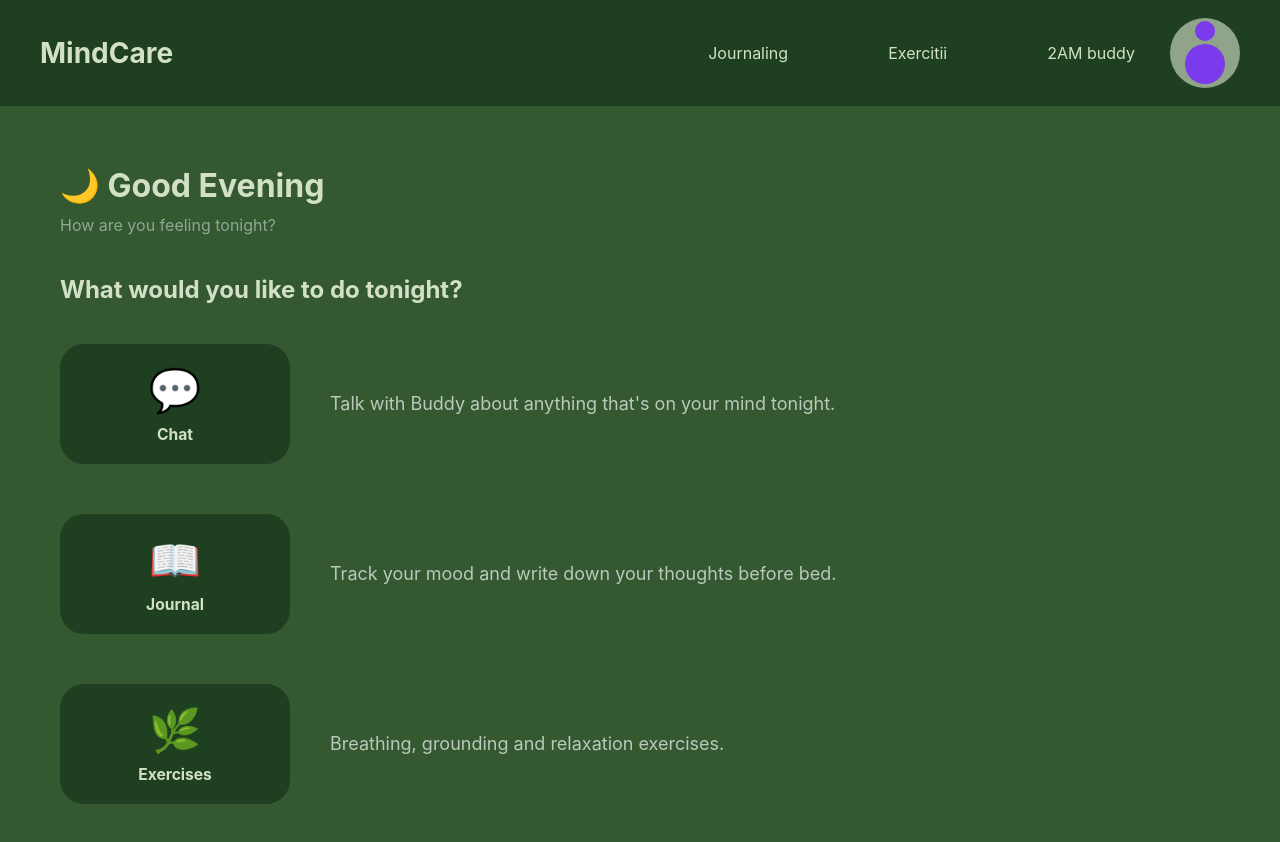
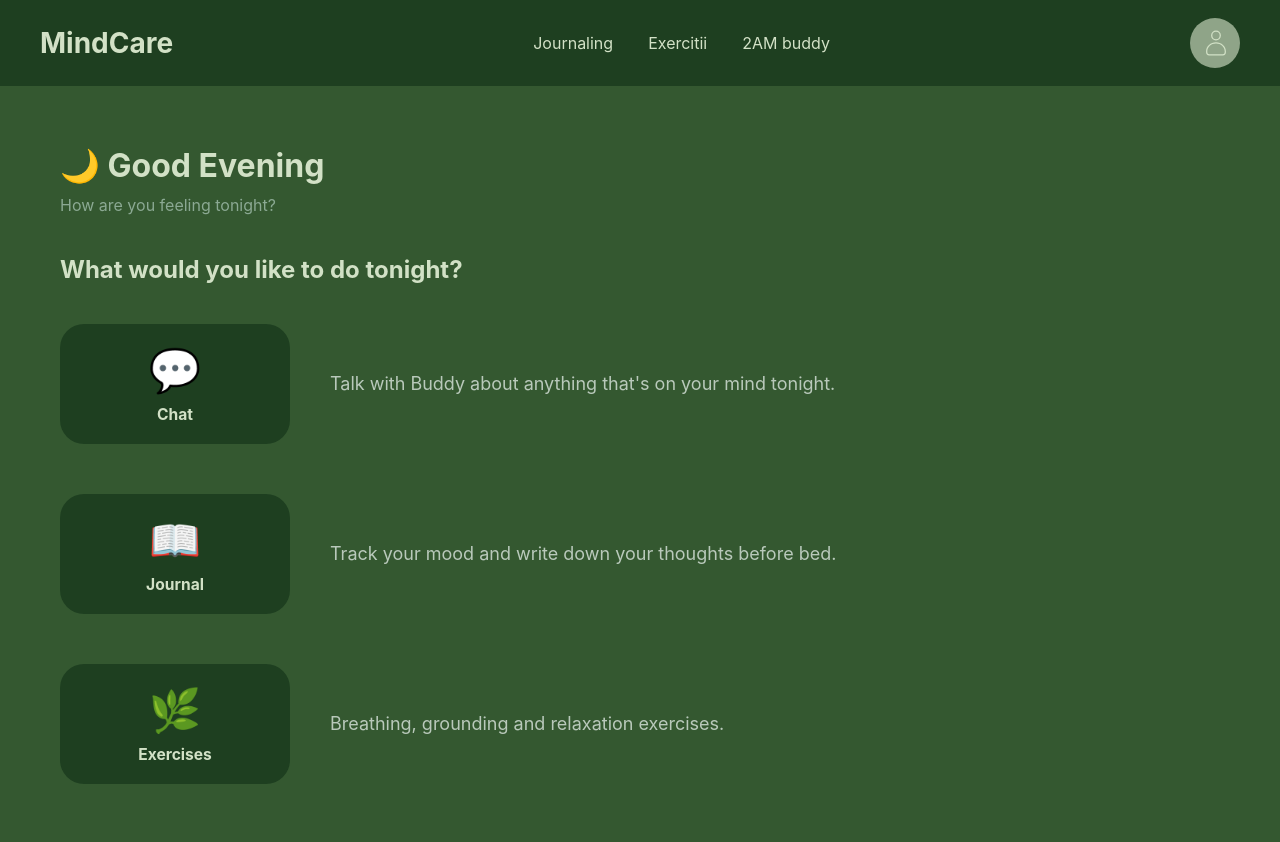
Before and after one commit to plouaincet/hackathon, a React (Vite) app: page / in a window 1280 px wide. Shown: the top 842 px of the page. Built offline with nearby package versions, Linux system fonts and the light colour scheme.

Commit message:
am facut header sticky

```diff
--- a/src/components/Header.css
+++ b/src/components/Header.css
@@ -2,13 +2,17 @@
     color: #d2e1c6;
 }
 
-.header{
-    display:flex;
-    justify-content:space-between;
-    align-items:center;
+.header {
+    position: sticky;
+    top: 0;
+    z-index: 1000;
 
-    padding:18px 40px;
-    background:#1e3f20;
+    display: flex;
+    justify-content: space-between;
+    align-items: center;
+
+    padding: 18px 40px;
+    background: #1e3f20;
 }
 
 .logo a{
@@ -19,8 +23,7 @@
 
 .nav{
     display:flex;
-    gap:100px;
-    margin-left: 500px;
+    gap:35px;
 }
 
 .nav a{
@@ -29,35 +32,23 @@
 }
 
 .nav a:hover{
-    color:#7C3AED;
+    color:white;
 }
 
 .account-btn{
     background:#8fa488;
     border:none;
     padding:10px 18px;
-    border-radius:35px;
-    height: 70px;
-    width: 70px;
+    border-radius:25px;
+    height: 50px;
+    width: 50px;
     cursor:pointer;
 }
 
-.circle {
-    height: 20px;
-    width: 20px;
-    background-color: #7C3AED;
-    border-radius: 10px;
-    margin-left: 7px;
-    margin-top: -7px;
-}
-
-.circlejos {
-    height: 40px;
-    width: 40px;
-    background-color: #7C3AED;
-    border-radius: 20px;
-    margin-top: 3px;
-    margin-left: -3px;
+.icon {
+    height: 30px;
+    width: 30px;
+    margin-left: -7px;
 }
 
 .hamburger{
@@ -80,7 +71,7 @@
         top:72px;
         left:0;
         width:100%;
-        background:#1E293B;
+        background:#1c2f1b;
         flex-direction:column;
         align-items:center;
         padding:20px 0;
--- a/src/components/Header.jsx
+++ b/src/components/Header.jsx
@@ -1,6 +1,7 @@
 import { useState } from "react";
 import { Link } from "react-router-dom";
 import "./Header.css";
+import { CiUser } from "react-icons/ci";
 
 function Header() {
   const [menuOpen, setMenuOpen] = useState(false);
@@ -11,15 +12,14 @@ function Header() {
         <Link to="/">MindCare</Link>
       </div>
 
-      <nav className={menuOpen ? "nav active" : "nav"}>
+      <nav className={`nav ${menuOpen ? "active" : ""}`}>
         <Link to="/">Journaling</Link>
         <Link to="/listen">Exercitii</Link>
         <Link to="/vent">2AM buddy</Link>
       </nav>
 
-      <button className="account-btn">
-        <div className="circle"></div>
-        <div className="circlejos"></div>
+       <button className="account-btn">
+        <CiUser className="icon" />
       </button>
 
       <button
--- a/src/index.css
+++ b/src/index.css
@@ -14,11 +14,12 @@ body{
 
 .container{
 
-    width:100vw;
+    width:100%;
 
     min-height:100vh;
 
     padding:60px;
+    box-sizing: border-box;
 
 }
 
```
